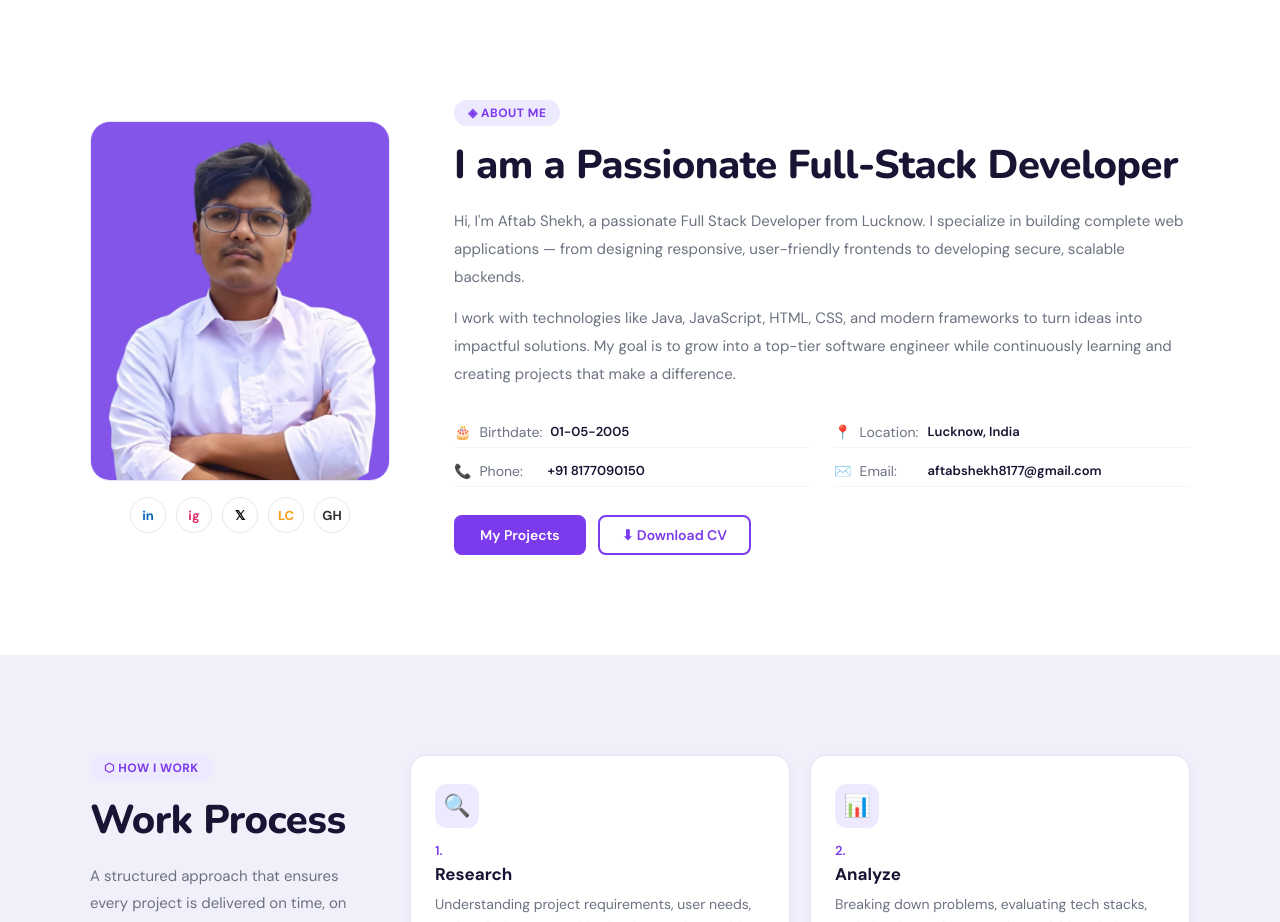
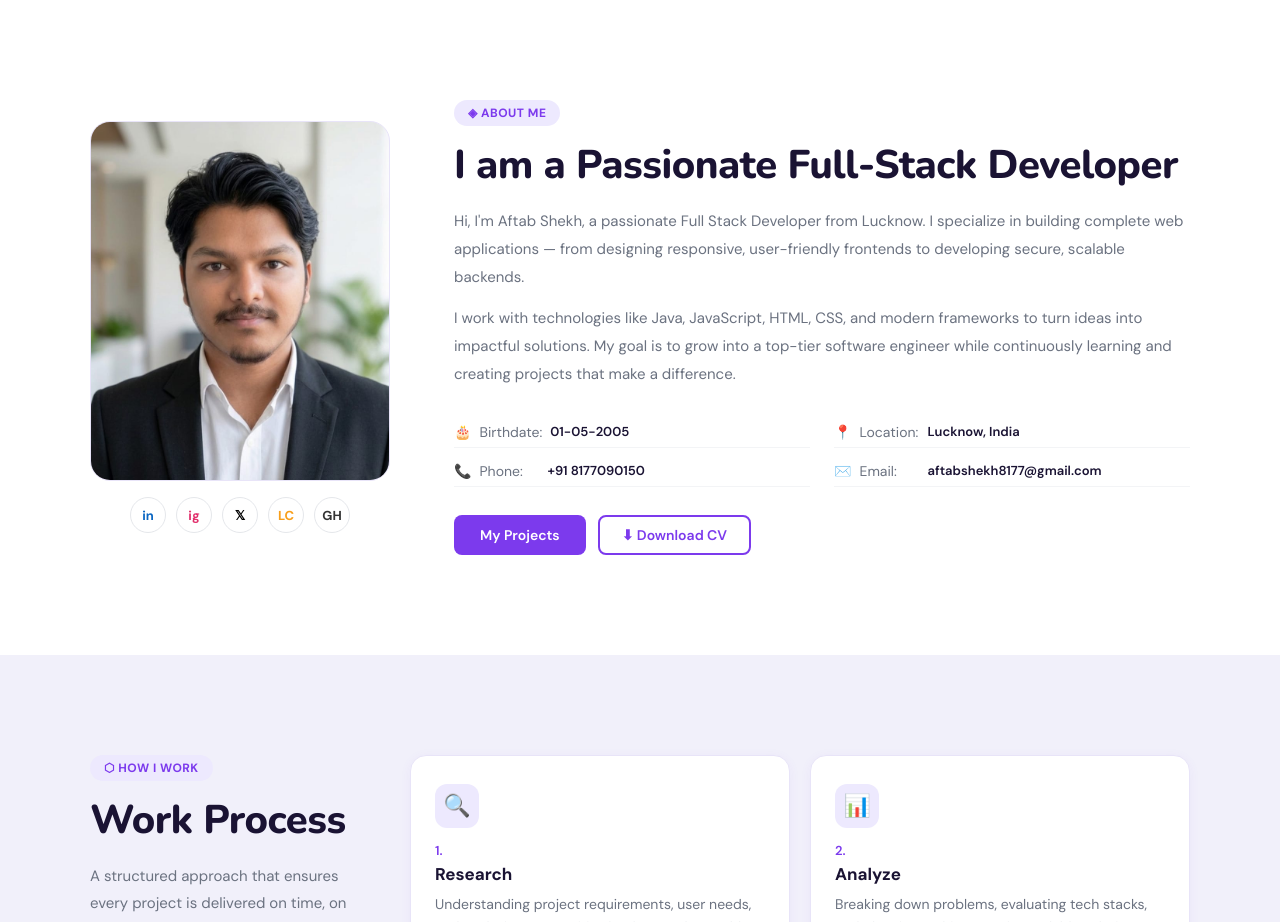
Before and after one commit to aftabshekh/my-portfolio, a React (Vite) app: page / in a window 1280 px wide. Shown: the part 800-1722 px from the top of the page. Built offline with nearby package versions, Linux system fonts and the light colour scheme.

Commit message:
Update About Profile pic

```diff
--- a/src/components/About.jsx
+++ b/src/components/About.jsx
@@ -20,7 +20,7 @@ export default function About({ scrollTo }) {
               }}
             >
               <img
-                src="/img2.jpg"
+                src="/image77.jpeg"
                 alt="Aftab Shekh"
                 style={{
                   width: "100%",
```
Also changed, not shown: public/image77.jpeg (added).
